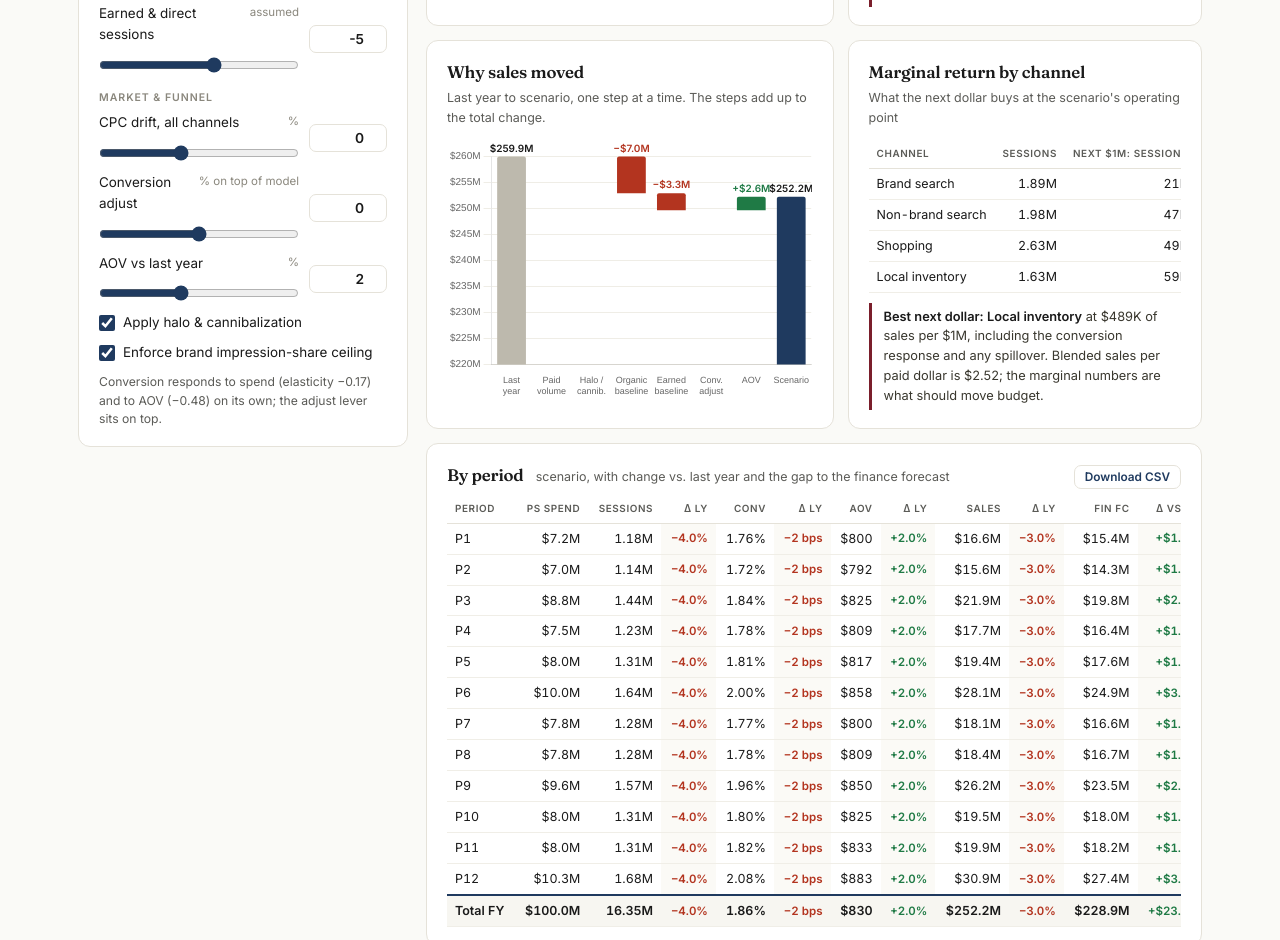
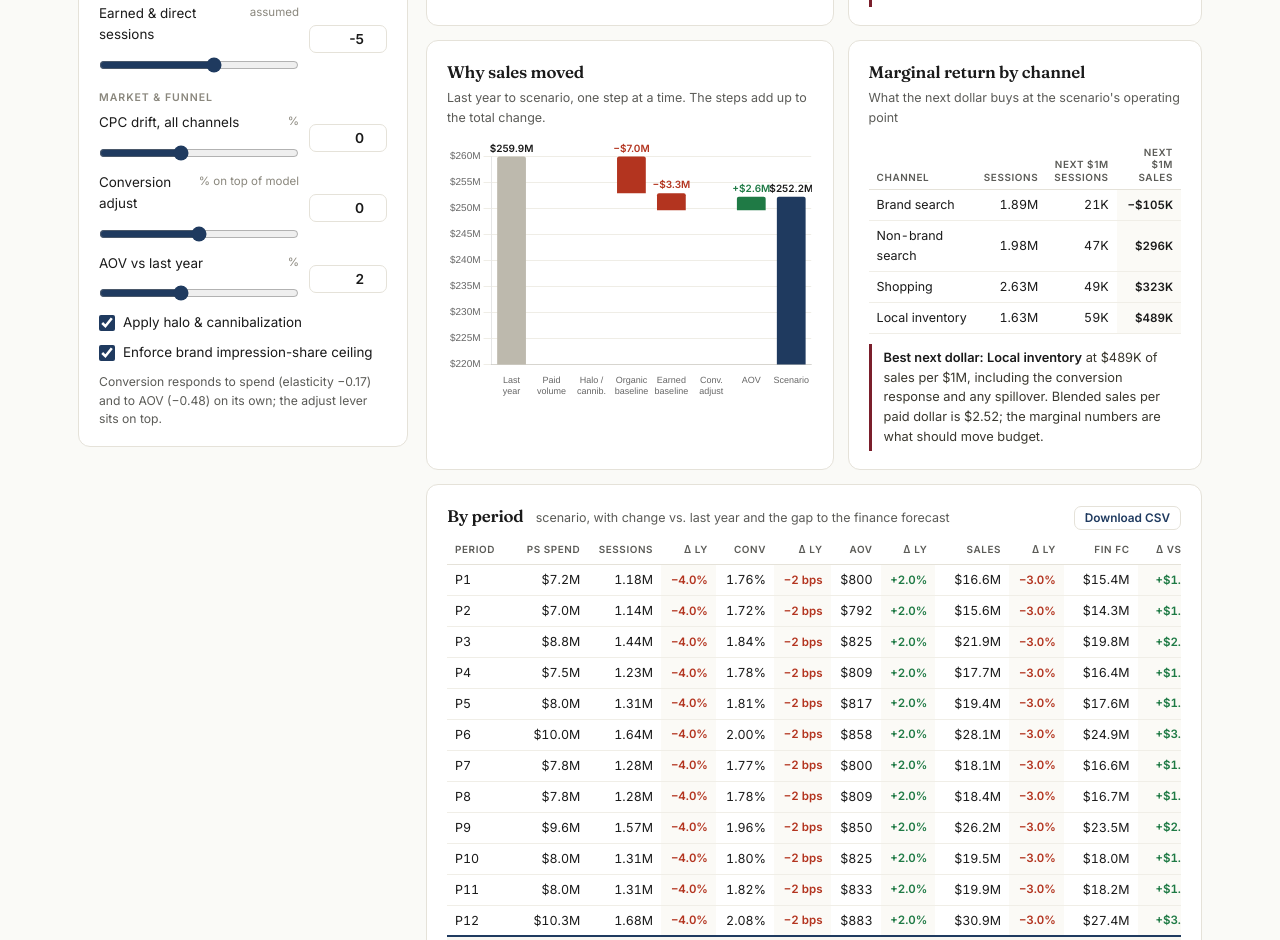
Before and after one commit to bretlawson/BretLawson-Portfolio, a plain HTML site: page planning-scenarios.html in a window 1280 px wide. Shown: the part 985-1925 px from the top of the page. Drawn offline with nearby package versions, Linux system fonts and the light colour scheme.

Commit message:
Planning scenarios: wrap marginal-table headers so all columns fit
Co-Authored-By: Claude Fable 5.1 <noreply@anthropic.com>

```diff
--- a/planning-scenarios.html
+++ b/planning-scenarios.html
@@ -85,6 +85,9 @@ table.t td{padding:5px 8px;border-bottom:1px solid #f0eee7;text-align:right;font
 table.t td.dc{font-size:.72rem;font-weight:600;background:#fbfaf6}
 table.t tr.tot td{font-weight:700;border-top:2px solid var(--accent);background:#f7f6f1}
 table.t td.tag,table.t .tag{font-size:.66rem;color:var(--faint);font-weight:500}
+#tMarg th{white-space:normal;line-height:1.25;vertical-align:bottom}
+#tMarg td{white-space:normal}
+#tMarg td.l{max-width:130px}
 .texp{display:flex;justify-content:space-between;align-items:baseline;gap:10px}
 .csv{font-family:var(--sans);font-size:.74rem;font-weight:600;color:var(--accent);background:#fff;border:1px solid var(--hair);border-radius:7px;padding:4px 10px;cursor:pointer}
 .csv:hover{border-color:var(--accent)}
@@ -414,7 +417,7 @@ function render(){
   const M=marginal(S),mc=M.find(m=>m.c.k===c.k);
   $('curveNote').innerHTML=`<b>${c.n}:</b> ${mM(S.spend[c.k])} buys ${kf(cur.sessions)} sessions at $${cur.cpc.toFixed(2)} CPC. Next $1M: ${mc.capped?'<b>no additional sessions</b>, the channel is at its impression-share ceiling':'about '+kf(Math.max(mc.mSess,0)*1e6)+' sessions, '+money(Math.max(mc.mSales,0)*1e6)+' in sales'}. Curve shape: CPC elasticity ${c.eps}.`;
   // marginal table
-  let mh='<thead><tr><th class="l">Channel</th><th>Sessions</th><th>Next $1M: sessions</th><th>Next $1M: sales</th></tr></thead><tbody>';
+  let mh='<thead><tr><th class="l">Channel</th><th>Sessions</th><th>Next $1M<br>sessions</th><th>Next $1M<br>sales</th></tr></thead><tbody>';
   M.forEach(m=>mh+=`<tr><td class="l">${m.c.n}${m.capped?' <span class="tag">at ceiling</span>':''}</td><td>${kf(m.sess)}</td><td>${m.capped?'0':kf(m.mSess*1e6)}</td><td class="dc">${m.capped?'$0':money(m.mSales*1e6)}</td></tr>`);
   $('tMarg').innerHTML=mh+'</tbody>';
   const best=M.filter(m=>!m.capped).sort((a,b)=>b.mSales-a.mSales)[0];
```
